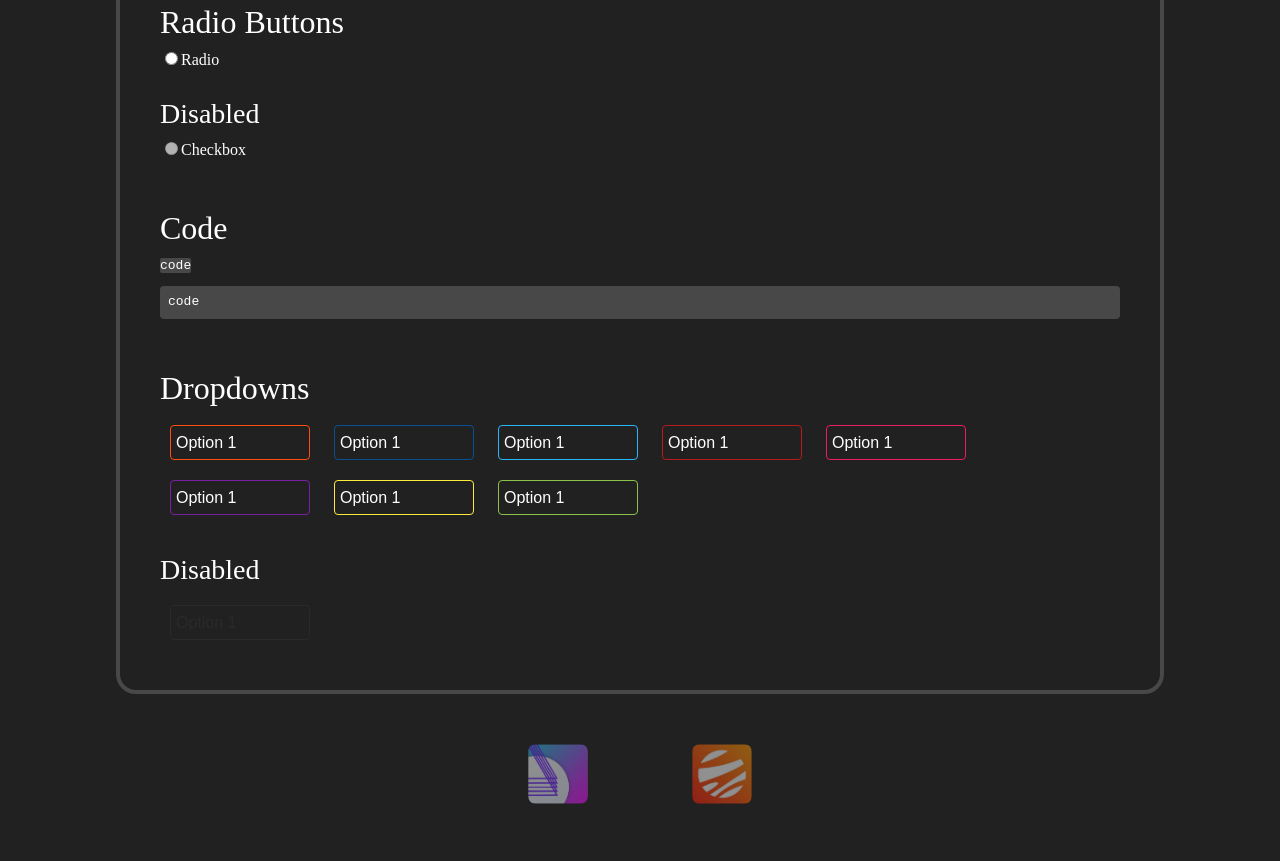
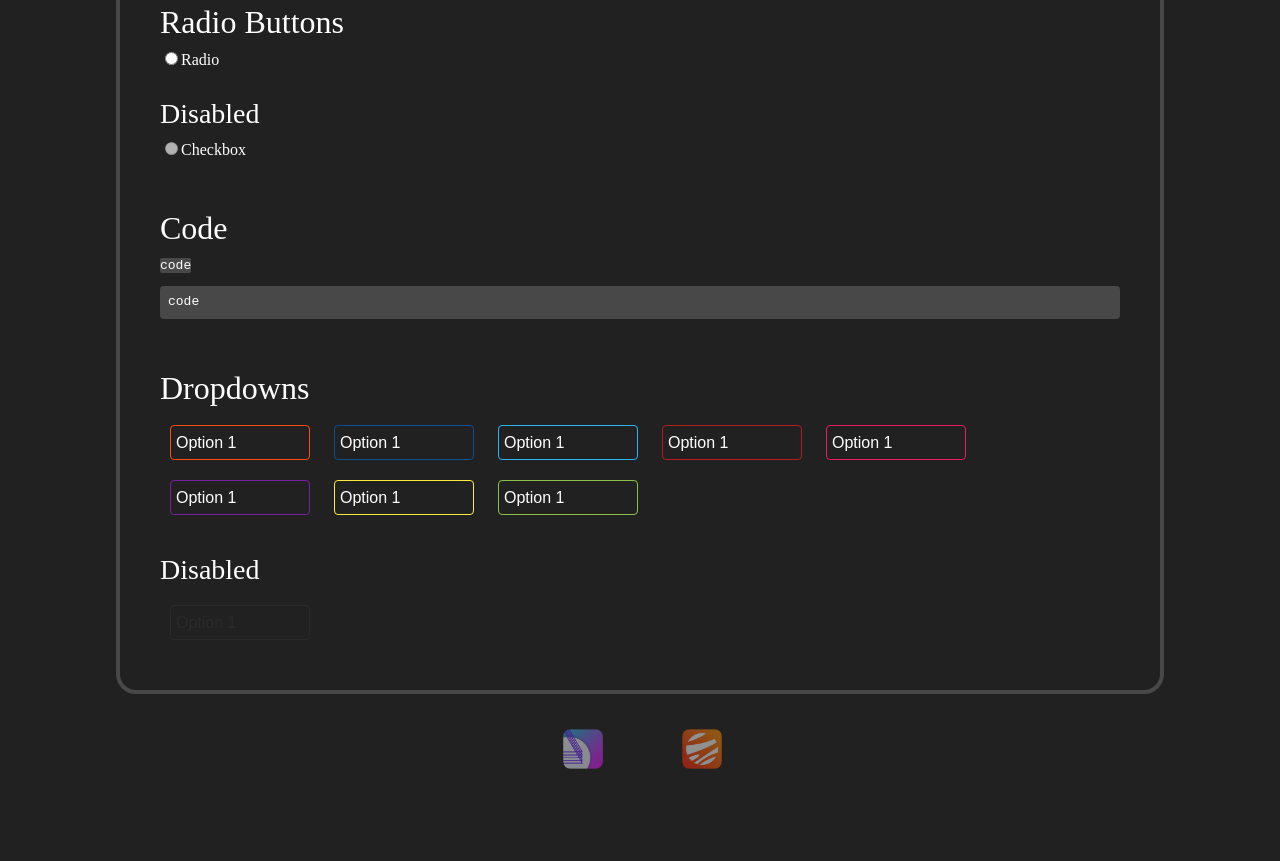
Before and after one commit to webments/simplistika.css, a website: page index.html in a window 1280 px wide. Shown: the part 2572-3433 px from the top of the page. After the commit the page ends 3393 px from the top, so only its background shows below. Drawn offline with Linux system fonts and the light colour scheme.

Commit message:
Adjust sizes

```diff
--- a/main.css
+++ b/main.css
@@ -54,13 +54,17 @@ select {
 
 .belowimg {
   display: inline-block;
-  padding: 50px;
+  padding: 40px;
+  padding-top: 35px;
+  padding-left:40px;
+  padding-bottom: 40px;
+  padding-right:35px;
   cursor: pointer;
 }
 .belowimg img{
   opacity: 50%;
   transition: 0.2s;
-  width: 60px;
+  width: 40px;
   border-radius: 8px;
   height: auto;
 }
```
